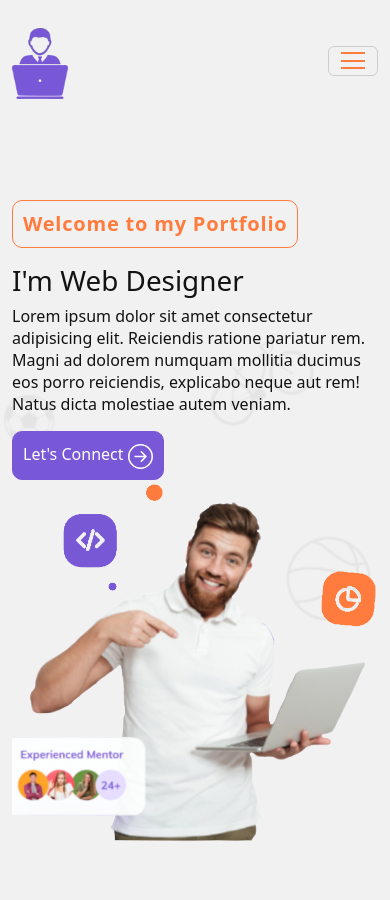
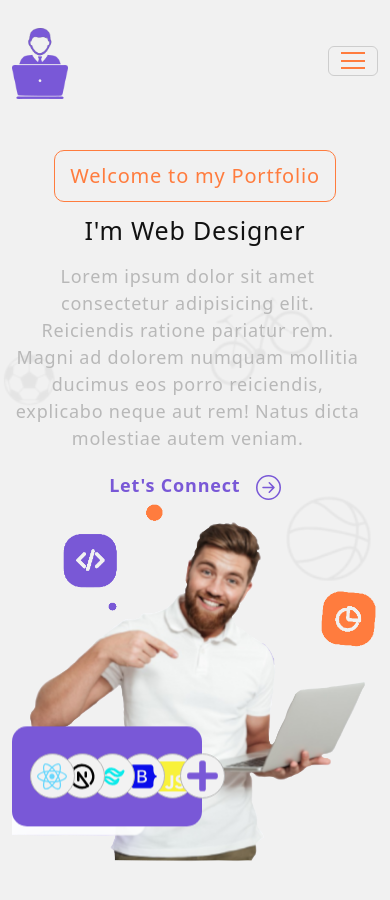
Before and after one commit to jorgeProgramaEn5/mi_portafolio_personal, a React (Create React App) app: page / in a window 390 px wide. Shown: the top 900 px of the page. After the commit the page ends 866 px from the top, so only its background shows below. Built offline with nearby package versions, Linux system fonts and the light colour scheme.

Commit message:
add style banners

```diff
--- a/src/Style/Banner.css
+++ b/src/Style/Banner.css
@@ -24,15 +24,146 @@
 	font-size: 20px;
 	margin-bottom: 16px;
 	display: inline-block;
+}
+
+  .banner h1 {
+	font-size: 55px;
+	font-weight: 700;
+	letter-spacing: 0.8px;
+	line-height: 1;
+	margin-bottom: 20px;
+	display: block;
   }
 
-  .btn-connect {
+  .banner .p-text {
+	color: #B8B8B8;
+	font-size: 18px;
+	letter-spacing: 0.8px;
+	line-height: 1.5em;
+	width: 96%;
+  }
+
+  .banner button {
+	color: rgb(121, 88, 215);
+	font-weight: 700;
+	font-size: 20px;
+	margin-top: 60px;
+	letter-spacing: 0.8px;
+	display: flex;
+	align-items: center;
+  }
+
+  .banner button svg {
+	font-size: 25px;
+	margin-left: 10px;
+	transition: 0.3s ease-in-out;
+	line-height: 1;
+  }
+
+  .banner button:hover svg {
+	margin-left: 25px;
+  }
+
+  /* .banner img {
+	animation: updown 3s linear infinite;
+  } */
+
+  /* .txt-rotate > .wrap {
+	border-right: 0.08em solid #666;
+  } */
+.banner .target {
+	position: absolute;
+	/* overflow: visible; */
+	/* display: flex;
+	flex-direction: column;
+	align-items: center; */
+	background-color: rgb(121, 88, 215);
+	max-width: 200px;
+	height: 110px;
+	border-radius: 15px;
+	transform: translateY(-130px);
+	animation: updown 2s linear infinite;
+}
+
+.banner .target-container {
+	position: relative;
+	display: flex;
+	padding-left: 5px;
+	justify-content: center;
+	align-items: center;
+	/* background-color: rgb(121, 88, 215); */
+	color: #fff;
+	width: 300px;
+	height: 100px;
+	/* border-radius: 15px; */
+	/* transform: translateY(-130px); */
+	/* animation: updown 2s linear infinite; */
+}
+
+.banner .target-container div {
+	background-color: #f2f2f2;
+	width: 50px;
+	height: 50px;
+	display: flex;
+	justify-content: center;
+	align-items: center;
+	border-radius: 50%;
+	border: #B8B8B8 solid 1px;
+}
+
+/* .banner .target:nth-child(1) {
+	transform: translateX(10px);
+	color: blue;
+	background-color: aqua;
+} */
+
+
+.target-container > div:nth-child(1) {
+	transform: translateX(0px);
+	color: rgb(104, 215, 253);
+	z-index: 100;
+}
+
+.target-container > div:nth-child(2) {
+	transform: translateX(-15px);
+	color: rgb(3, 3, 3);
+	z-index: 90;
+}
+
+.target-container > div:nth-child(3) {
+	transform: translateX(-30px);
+	color: rgb(9, 235, 235);
+	z-index: 80;
+}
+
+.target-container > div:nth-child(4) {
+	transform: translateX(-45px);
+	color: rgb(9, 13, 235);
+	z-index: 70;
+}
+
+.target-container > div:nth-child(5) {
+	transform: translateX(-60px);
+	color: rgb(248, 241, 58);
+	z-index: 60;
+}
+
+.target-container > div:nth-child(6) {
+	transform: translateX(-75px);
+	color: rgb(121, 88, 215);
+	width: 50px;
+	height: 50px;
+	z-index: 160;
+}
+
+
+  /* .btn-connect {
 	background-color: rgb(121, 88, 215);
 	border: 1px solid rgb(121, 88, 215);
 	border-radius: 10px;
 	padding: 10px;
 	color: #fff;
-  }
+  }*/
 
 
 @media only screen and (max-width: 576px) {
@@ -41,6 +172,59 @@
 		background-position: center;
 		background-size: contain;
 		background-repeat: no-repeat;
+		text-align: center;
+		padding: 150px 0 0 0;
+	}
+
+	.banner .tagline {
+		font-weight: 500;
+		letter-spacing: 0.8px;
+		padding: 10px 15px;
+		font-size: 20px;
+		margin-bottom: 16px;
+		display: inline-block;
+	}
+
+	.banner h1 {
+		font-size: 25px;
+		font-weight: 500;
+	}
+
+	.banner button {
+		color: rgb(121, 88, 215);
+		font-weight: 600;
+		font-size: 18px;
+		margin-top: 20px;
+		letter-spacing: 0.8px;
+		display: flex;
+		justify-content: center;
+		width: 100%;
+	}
+
+	.banner .target {
+		max-width: 190px;
+		height: 100px;
+	}
+
+
+
+	.banner .target-container div {
+		width: 45px;
+		height: 45px;
 	}
 
 }
+
+/* animation */
+/* sube, baja a donde esta, vuelve a subir*/
+@keyframes updown {
+	0% {
+		transform: translateY(-150px);
+	}
+	50% {
+		transform: translateY(-130px);
+	}
+	100% {
+		transform: translateY(-150px);
+	}
+}
--- a/src/components/Banner.jsx
+++ b/src/components/Banner.jsx
@@ -1,8 +1,11 @@
 import '../Style/Banner.css';
 import { Container, Row, Col } from 'react-bootstrap';
-import { BsArrowRightCircle } from 'react-icons/bs';
 import { header720x720 } from '../Assets';
 import { useState, useEffect } from 'react';
+import { FaReact, FaBootstrap, FaPlus } from 'react-icons/fa'
+import { BsArrowRightCircle } from 'react-icons/bs';
+import { TbBrandNextjs, TbBrandTailwind } from 'react-icons/tb';
+import { SiJavascript } from 'react-icons/si';
 
 const Banner = ()=>{
 
@@ -49,7 +52,7 @@ const Banner = ()=>{
             <Col xs={12} md={6} xl={7}>
               <span className='tagline'>Welcome to my Portfolio</span>
               <h1>{`I'm `}<span className='wrap'>{text}</span></h1>
-              <p>
+              <p className='p-text'>
                 Lorem ipsum dolor sit amet consectetur adipisicing elit. Reiciendis
                 ratione pariatur rem. Magni ad dolorem numquam mollitia ducimus eos
                 porro reiciendis, explicabo neque aut rem! Natus dicta molestiae
@@ -61,6 +64,16 @@ const Banner = ()=>{
               <div className='imgHeader'>
                 <img src={header720x720} alt="Headder" />
               </div>
+              <div className='target'>
+                <div className='target-container'>
+                  <div><FaReact size={30} /></div>
+                  <div><TbBrandNextjs size={30} /></div>
+                  <div><TbBrandTailwind size={30} /></div>
+                  <div><FaBootstrap size={30} /></div>
+                  <div><SiJavascript size={30} /></div>
+                  <div><FaPlus size={35} /></div>
+                </div>
+              </div>
             </Col>
           </Row>
         </Container>
```
